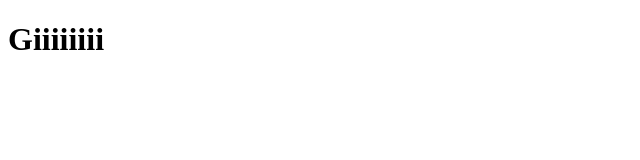
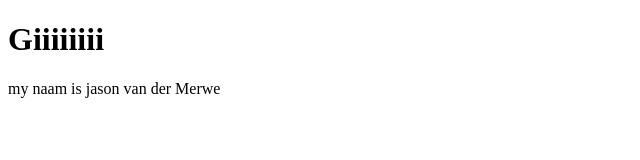
Before and after one commit to 21502987/21502987.github.io, a plain HTML site: page index.html in a window 1280 px wide. Shown: the whole page, without its empty margins (0-640 px from the left). Drawn offline with Linux system fonts and the light colour scheme.

Commit message:
Update index.html

```diff
--- a/index.html
+++ b/index.html
@@ -8,5 +8,6 @@
 </head>
 <body>
     <h1>Giiiiiiii</h1>
+    <p>my naam is jason van der Merwe</p>
 </body>
 </html>
```
